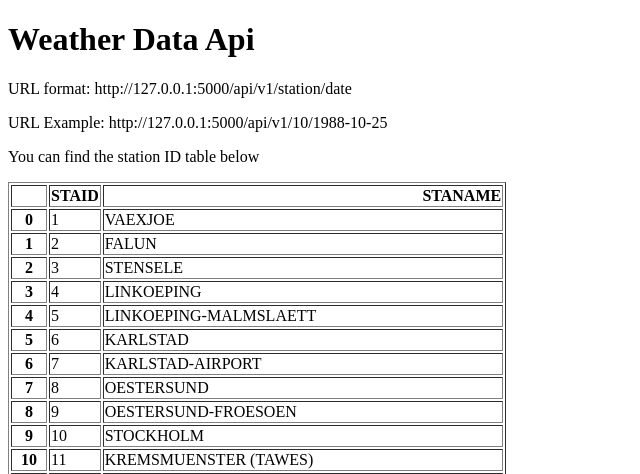
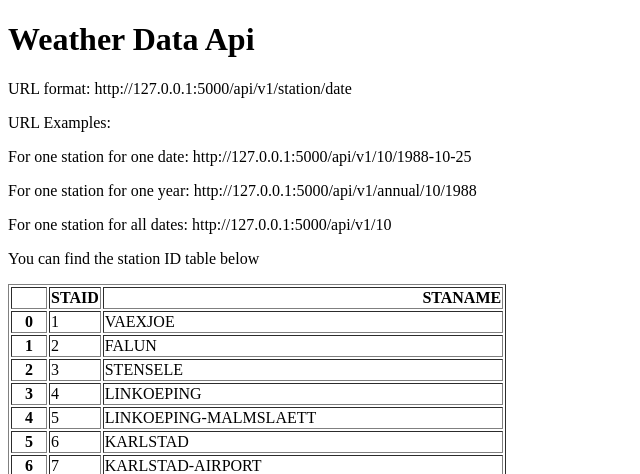
Before and after one commit to matijast01/Weather_API, a Flask app: page / in a window 1280 px wide. Shown: the top 474 px of the page, without its empty margins (0-640 px from the left). Run offline with Flask 2, Linux system fonts and the light colour scheme.

Commit message:
Add url endpoint for yearly and all data

```diff
--- a/main.py
+++ b/main.py
@@ -12,7 +12,7 @@ def home():
 
 
 @app.route("/api/v1/<station>/<date>")
-def about(station, date):
+def specific_data(station, date):
     station_id = station.zfill(6)
     filename = f"data_small/TG_STAID{station_id}.txt"
 
@@ -26,5 +26,35 @@ def about(station, date):
             "temperature": temperature}
 
 
+@app.route("/api/v1/annual/<station>/<year>")
+def year_data(station, year):
+    station_id = station.zfill(6)
+    filename = f"data_small/TG_STAID{station_id}.txt"
+
+    df = pd.read_csv(filename, skiprows=20)
+    df["TG"] = df["   TG"] / 10
+    df = df[["    DATE", "TG"]]
+    df["    DATE"] = df["    DATE"].astype(str)
+    result = df[df["    DATE"].str.startswith(str(year))].to_dict(orient="records")
+    for date_temp in result:
+        date_temp["    DATE"] = date_temp["    DATE"][:4] \
+                                + "-" + date_temp["    DATE"][4:6] \
+                                + "-" + date_temp["    DATE"][6:]
+    return result
+
+
+@app.route("/api/v1/<station>")
+def all_data(station):
+    station_id = station.zfill(6)
+    filename = f"data_small/TG_STAID{station_id}.txt"
+
+    df = pd.read_csv(filename, skiprows=20, parse_dates=["    DATE"])
+    df["TG"] = df["   TG"] / 10
+    df = df[["    DATE", "TG"]]
+    result = df.to_dict(orient="records")
+
+    return result
+
+
 if __name__ == "__main__":
     app.run(debug=True)
--- a/templates/home.html
+++ b/templates/home.html
@@ -7,7 +7,10 @@
 <body>
 <h1>Weather Data Api</h1>
 <p>URL format: http://127.0.0.1:5000/api/v1/station/date</p>
-<p>URL Example: http://127.0.0.1:5000/api/v1/10/1988-10-25</p>
+<p>URL Examples:</p>
+<p>For one station for one date: http://127.0.0.1:5000/api/v1/10/1988-10-25</p>
+<p>For one station for one year: http://127.0.0.1:5000/api/v1/annual/10/1988</p>
+<p>For one station for all dates: http://127.0.0.1:5000/api/v1/10</p>
 <p>You can find the station ID table below</p>
 <p>{{data|safe}}</p>
 </body>
```
